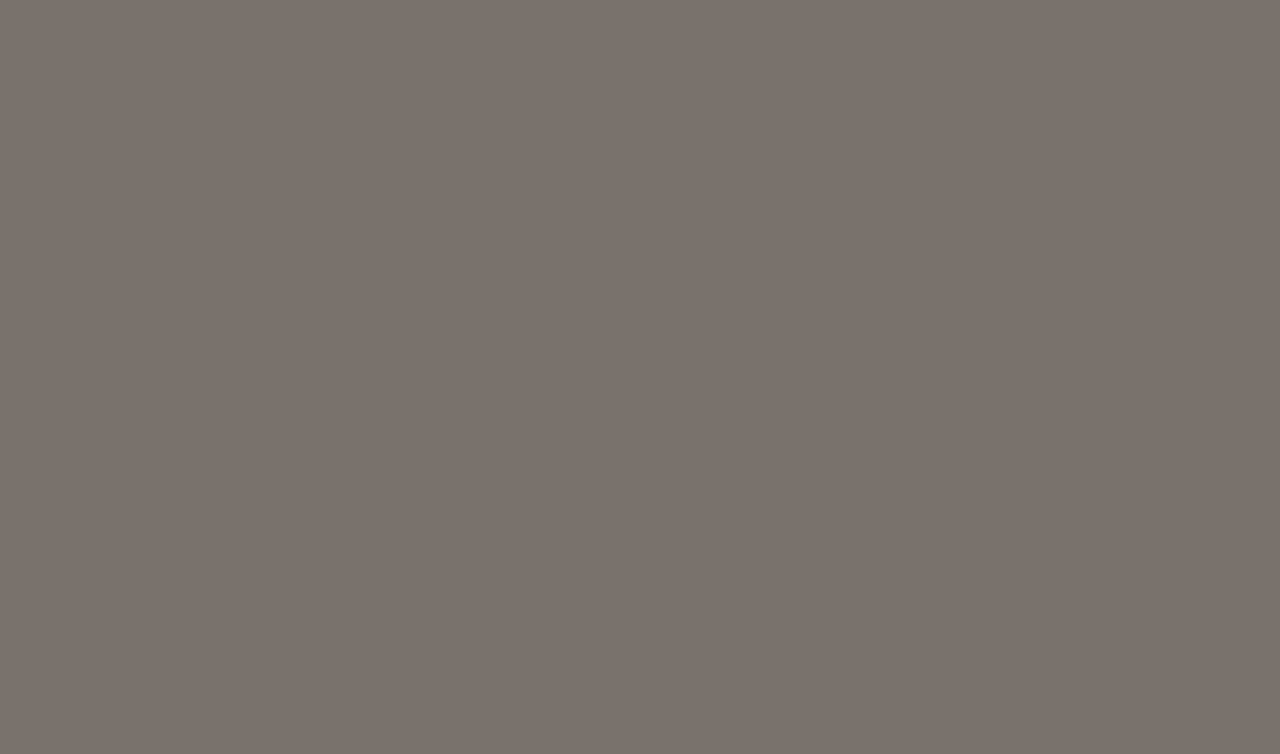
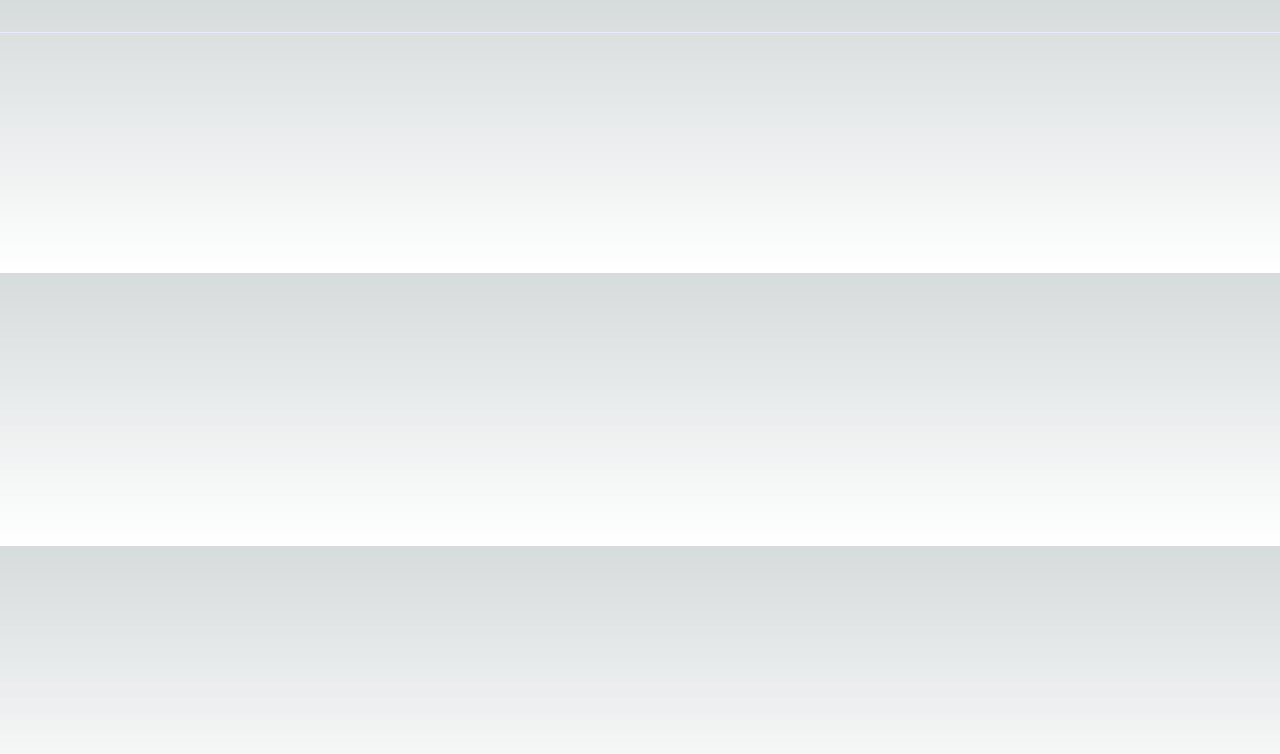
Before and after one commit to KennedyMungai/full_calendar_intro, a Next.js app: page / in a window 1280 px wide. Shown: the top 754 px of the page. Built offline with nearby package versions, Linux system fonts and the light colour scheme.

Commit message:
Added a nav to the main page

```diff
--- a/app/page.tsx
+++ b/app/page.tsx
@@ -1,7 +1,8 @@
-import Image from 'next/image'
-
 export default function Home() {
-  return (
-    <main className="min-h-screen bg-stone-500"></main>
-  )
+	return (
+		<>
+			<nav className='flex justify-between mb-12 border-b border-violet-100 p-4'></nav>
+			<main className='flex h-full flex-col items-center justify-between p-24'></main>
+		</>
+	)
 }
```
